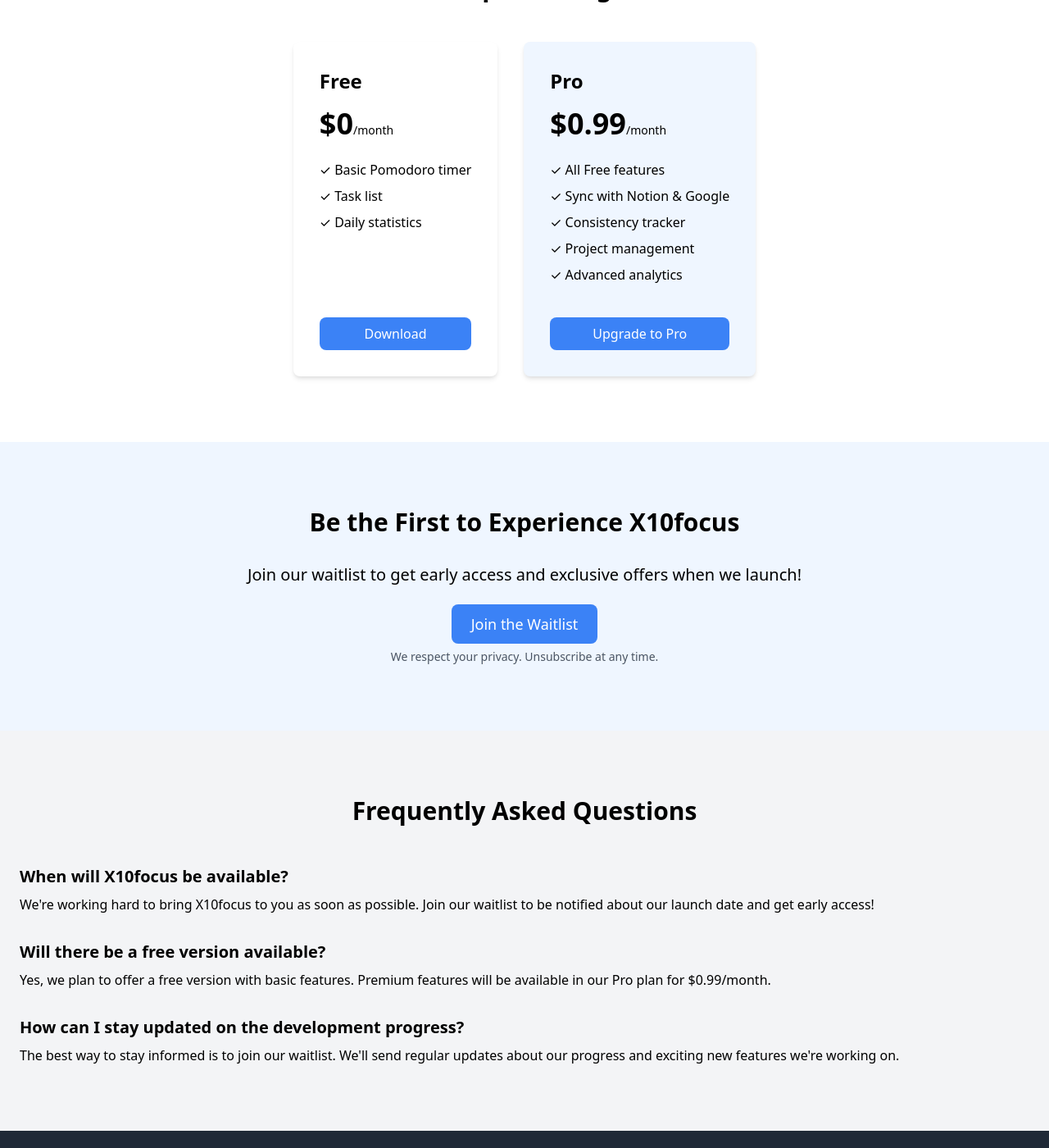
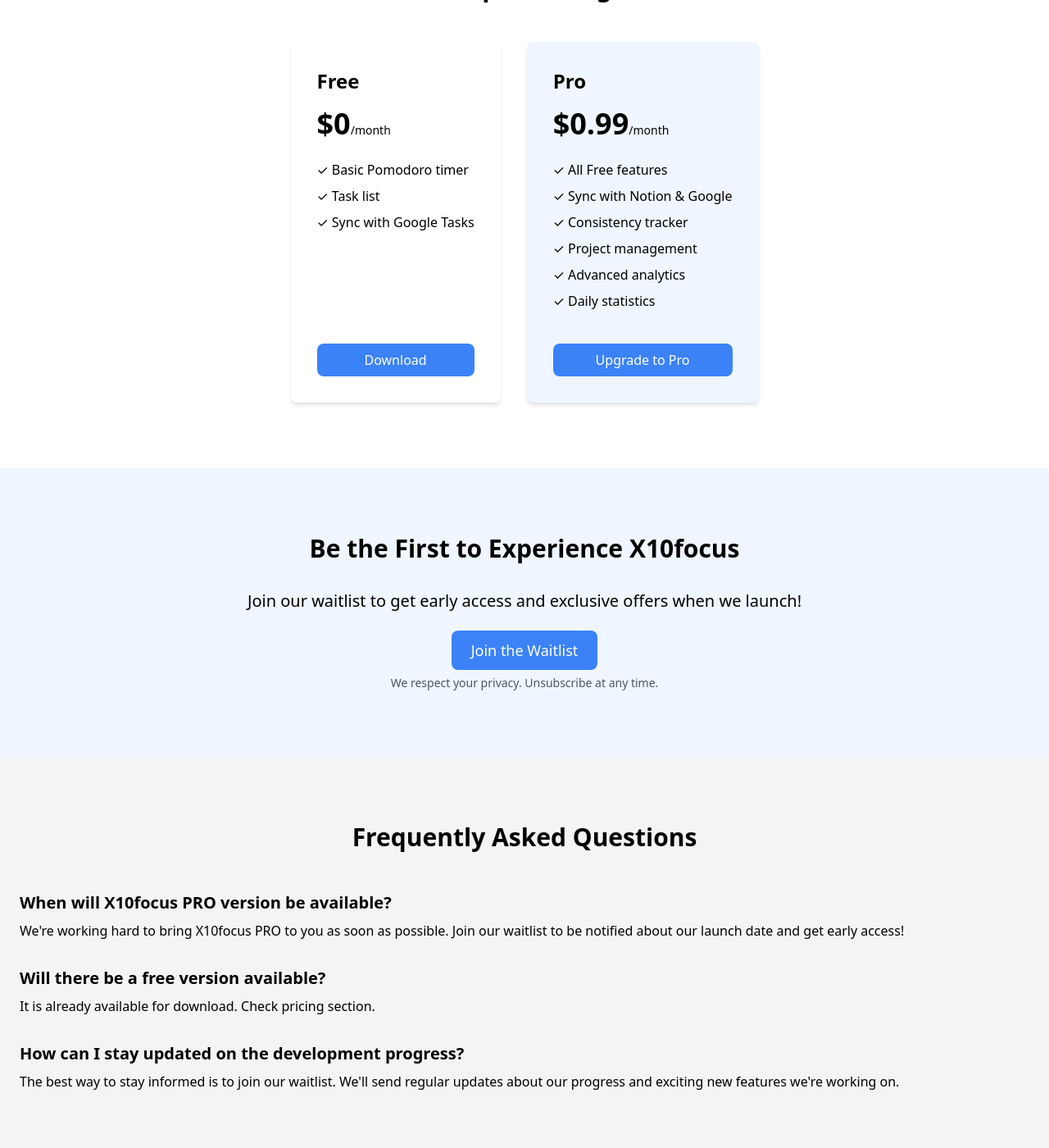
Before and after one commit to x10focus/web, a Jekyll site: the page built from index.markdown, in a window 1280 px wide and 1400 px high, scrolled down 2300 px. Shown: the whole window at 82% size. Built offline with Jekyll 4.4.1, drawn with Linux system fonts in a browser that asks for light colours.

Commit message:
re-arrange features in the plans

```diff
--- a/_layouts/landing.html
+++ b/_layouts/landing.html
@@ -117,7 +117,7 @@
                     <ul class="mb-8 flex-grow">
                         <li class="mb-2">✓ Basic Pomodoro timer</li>
                         <li class="mb-2">✓ Task list</li>
-                        <li class="mb-2">✓ Daily statistics</li>
+                        <li class="mb-2">✓ Sync with Google Tasks</li>
                     </ul>
                     <a href="https://files.x10focus.com/X10Focus.dmg" class="bg-blue-500 text-white px-4 py-2 rounded-lg text-center">Download</a>
                 </div>
@@ -130,6 +130,7 @@
                         <li class="mb-2">✓ Consistency tracker</li>
                         <li class="mb-2">✓ Project management</li>
                         <li class="mb-2">✓ Advanced analytics</li>
+                        <li class="mb-2">✓ Daily statistics</li>
                     </ul>
                     <a href="https://docs.google.com/forms/d/e/1FAIpQLSeiLSByNwq414HPVCAd7261px29Fr0j1vxTd4QPr0f64wsZsg/viewform?usp=pp_url&entry.6494024=Yes" class="bg-blue-500 text-white px-4 py-2 rounded-lg text-center">Upgrade to Pro</a>
                 </div>
@@ -151,12 +152,12 @@
                 <h2 class="text-3xl font-bold text-center mb-12">Frequently Asked Questions</h2>
                 <div class="space-y-8">
                     <div>
-                        <h3 class="text-xl font-semibold mb-2">When will X10focus be available?</h3>
-                        <p>We're working hard to bring X10focus to you as soon as possible. Join our waitlist to be notified about our launch date and get early access!</p>
+                        <h3 class="text-xl font-semibold mb-2">When will X10focus PRO version be available?</h3>
+                        <p>We're working hard to bring X10focus PRO to you as soon as possible. Join our waitlist to be notified about our launch date and get early access!</p>
                     </div>
                     <div>
                         <h3 class="text-xl font-semibold mb-2">Will there be a free version available?</h3>
-                        <p>Yes, we plan to offer a free version with basic features. Premium features will be available in our Pro plan for $0.99/month.</p>
+                        <p>It is already available for download. Check <a href="#pricing">pricing</a> section.</p>
                     </div>
                     <div>
                         <h3 class="text-xl font-semibold mb-2">How can I stay updated on the development progress?</h3>
```
